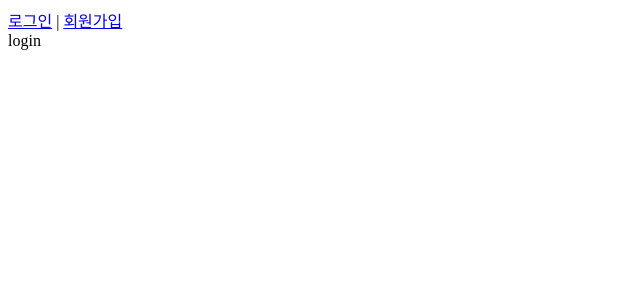
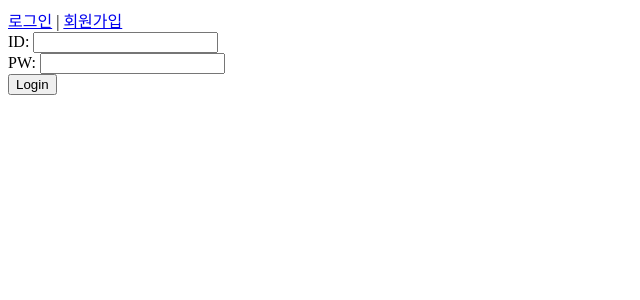
Before and after one commit to zeriong/vue-intro, a Vue app: page /login in a window 1280 px wide. Shown: the top 300 px of the page, without its empty margins (0-640 px from the left). Built offline with nearby package versions, Linux system fonts and the light colour scheme.

Commit message:
feat: 로그인 폼 생성하여 성공 시 /main 으로 router 이동

```diff
--- /dev/null
+++ b/src/components/forms/SignInForm.vue
@@ -0,0 +1,58 @@
+<template>
+  <!-- @submit 에 [.prevent] 를 추가하여 서브밋 새로고침을 막을 수 있다.(SPA 방식) -->
+  <form @submit.prevent="submitForm">
+    <div>
+      <label for="username">ID: </label>
+      <input id="username" type="text" v-model="username">
+    </div>
+    <div>
+      <label for="password">PW: </label>
+      <input id="password" type="password" v-model="password">
+    </div>
+    <button type="submit">Login</button>
+    <div>{{ logMessage }}</div>
+  </form>
+</template>
+
+<script>
+
+export default {
+  data() {
+    return {
+      username: '',
+      password: '',
+      logMessage: '',
+    }
+  },
+  methods: {
+    submitForm() {
+      const users = JSON.parse(localStorage.getItem('users'));
+      const isExistUser = users.find(userData => userData.username === this.username);
+
+      if (!isExistUser) return alert('가입되지 않은 회원입니다.');
+
+      if (isExistUser.password === this.password) {
+        this.resetForm();
+        alert(`${isExistUser.nickname}님 어서오세요!`);
+        this.$router.push("/main");
+      }
+      else alert("비밀번호가 일치하지 않습니다.");
+    },
+
+    resetForm() {
+      this.nickname = '';
+      this.username = '';
+      this.password = '';
+    }
+  },
+  created() {
+    if (!localStorage.getItem('users')) {
+      localStorage.setItem('users', JSON.stringify([]));
+    }
+  }
+};
+</script>
+
+<style>
+
+</style>
--- a/src/views/LoginPage.vue
+++ b/src/views/LoginPage.vue
@@ -1,9 +1,14 @@
 <template>
-  <div>login</div>
+  <div>
+    <SignInForm/>
+  </div>
 </template>
 
 <script>
-export default {};
+import SignInForm from "@/components/forms/SignInForm.vue";
+export default {
+  components: {SignInForm}
+};
 </script>
 
 <style></style>
```
